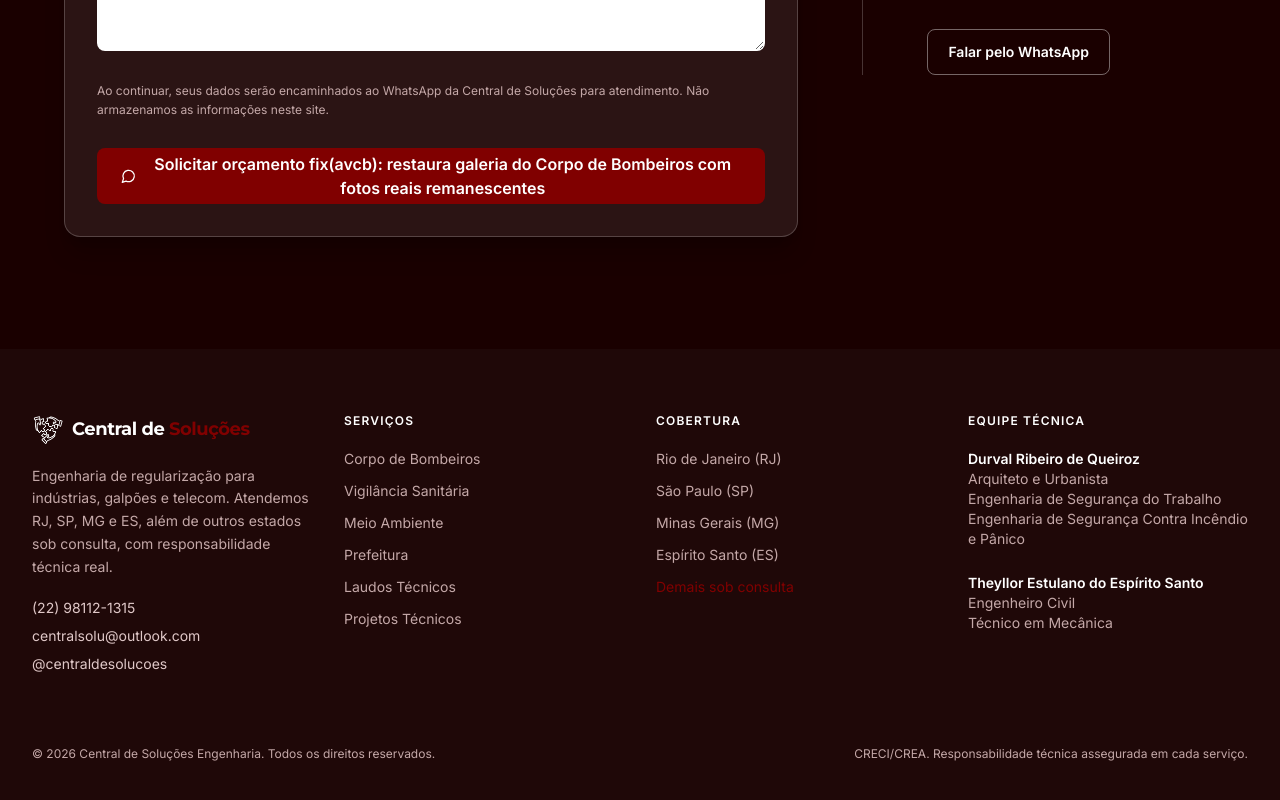
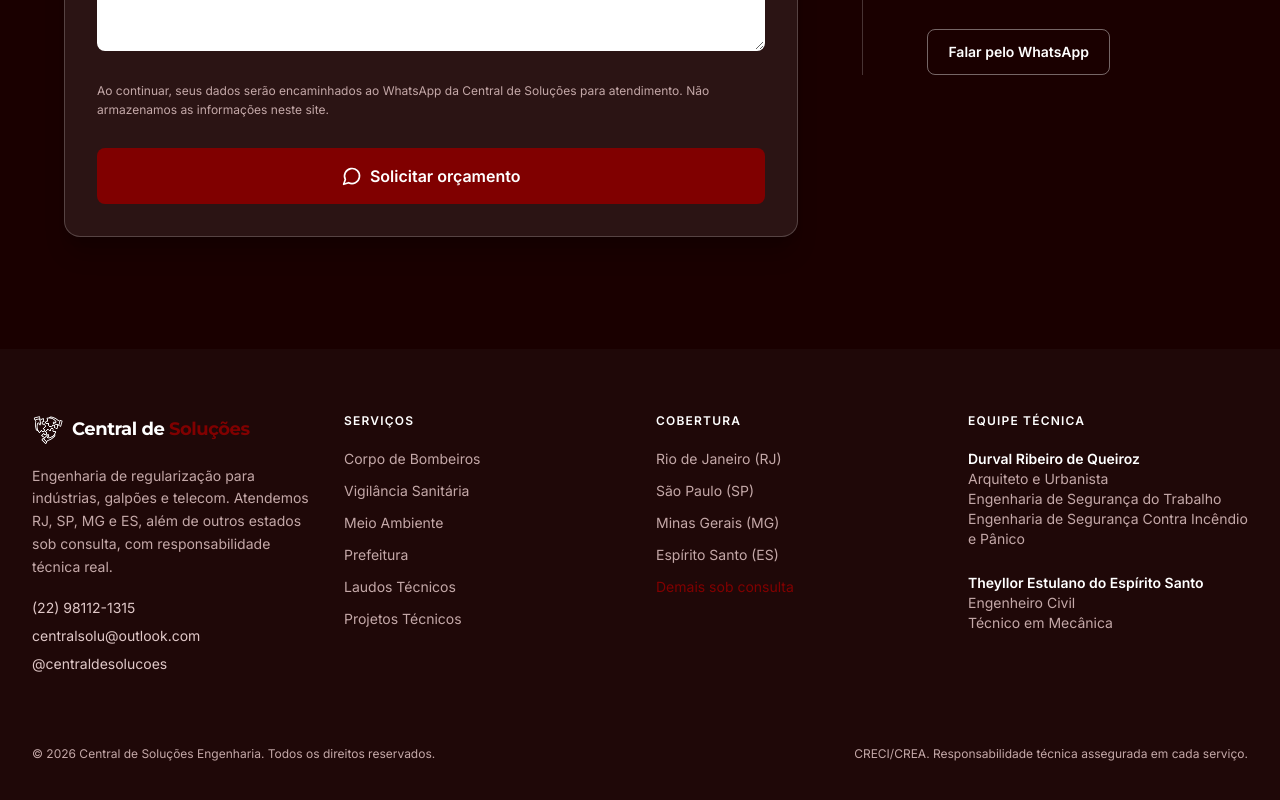
Before and after one commit to BarcelosMoises/Landing-Page-Central, a Next.js app: page / in a window 1280 px wide. Shown: the part 5848-6648 px from the top of the page. Built offline with nearby package versions, Linux system fonts and the light colour scheme.

Commit message:
fix(formulario): remove texto de commit colado no botão de orçamento

```diff
--- a/components/FormularioOrcamento.tsx
+++ b/components/FormularioOrcamento.tsx
@@ -142,7 +142,7 @@ export function FormularioOrcamento() {
 
             <button type="submit" className="mt-7 inline-flex min-h-14 w-full items-center justify-center gap-2 rounded-lg px-6 text-base font-semibold text-white transition-all duration-200 hover:opacity-90 active:scale-[0.99] focus-visible:outline-none focus-visible:ring-2 focus-visible:ring-white focus-visible:ring-offset-2 focus-visible:ring-offset-[#1a0000]" style={{ backgroundColor: "var(--color-service-accent, #800000)" }}>
               <MessageCircle className="h-5 w-5" aria-hidden="true" />
-              Solicitar orçamento              fix(avcb): restaura galeria do Corpo de Bombeiros com fotos reais remanescentes
+              Solicitar orçamento
             </button>
           </form>
 
```
